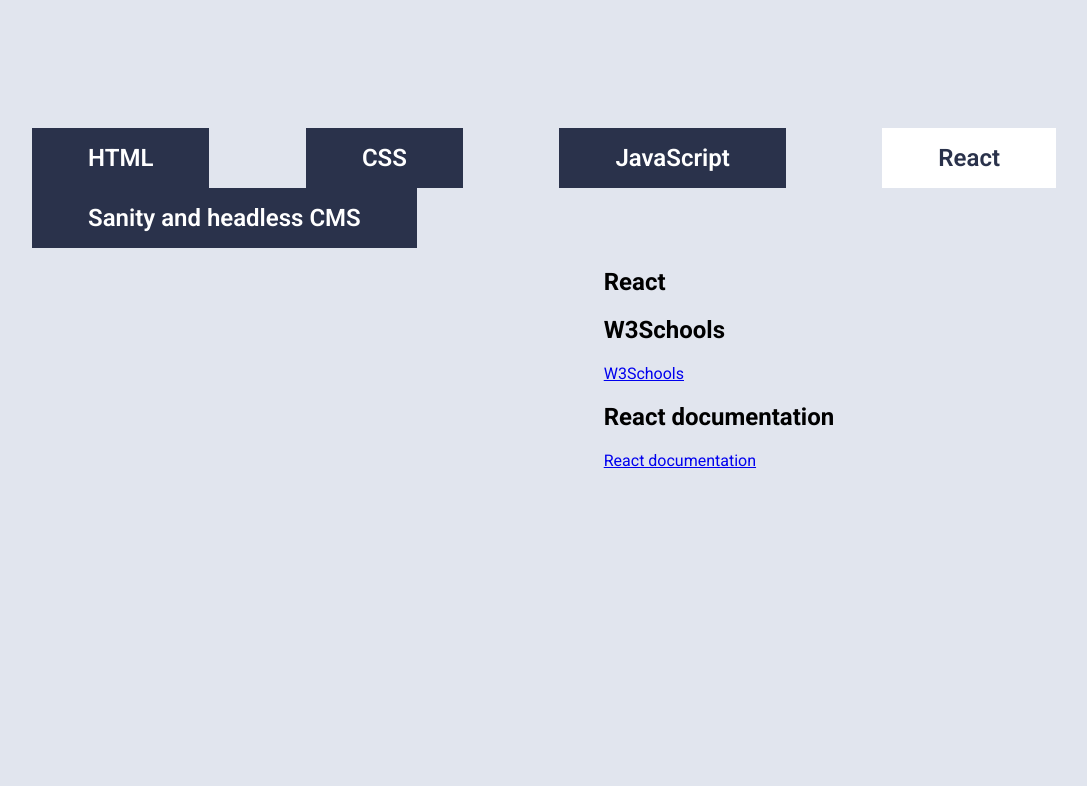
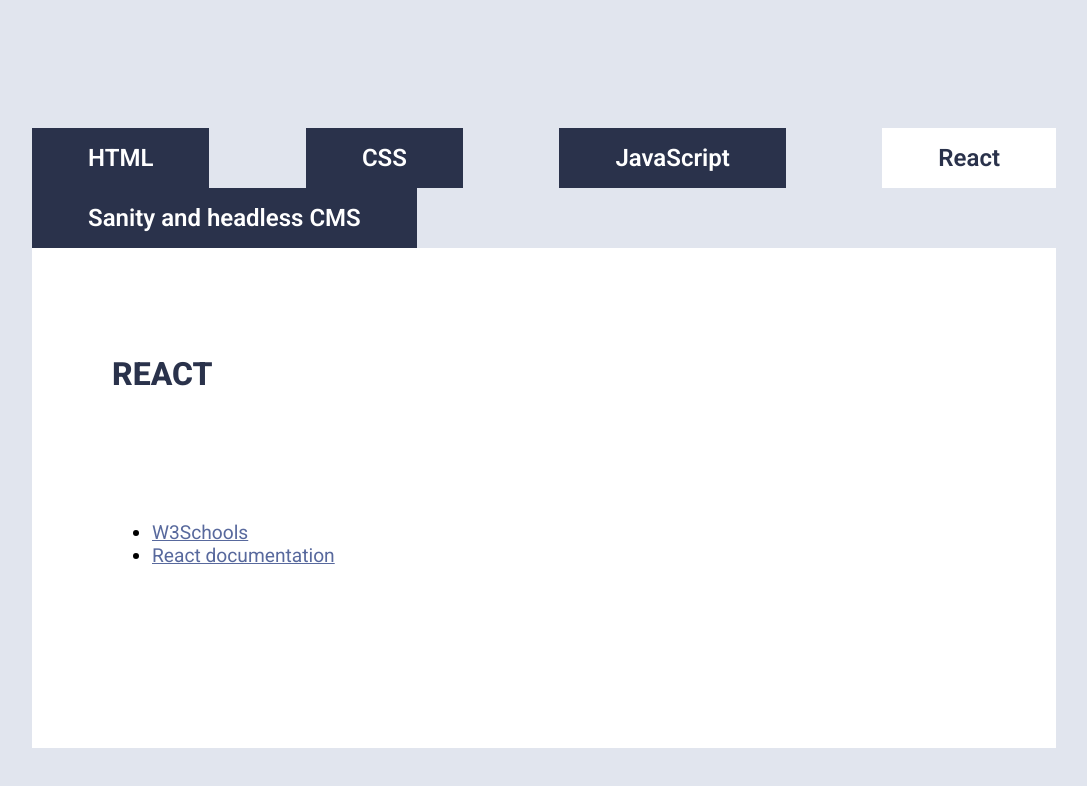
Before and after one commit to Stian3Ds/uin25ak2_resourceapp_stiam, a React (Vite) app: page /react in a window 1280 px wide. Shown: the top 786 px of the page, without its empty margins (96-1183 px from the left). Built offline with nearby package versions, Linux system fonts and the light colour scheme.

Commit message:
feil er forbedret

```diff
--- a/src/App.jsx
+++ b/src/App.jsx
@@ -1,5 +1,4 @@
-import React from 'react'
-import { Routes, Route, } from 'react-router-dom'
+import { Routes, Route, Navigate } from 'react-router-dom'
 import Layout from './components/Layout'
 import Resources from './components/Resources'
 import '../src/styles/style.scss'
@@ -8,12 +7,12 @@
   return (
         <Layout>
           <Routes>
-            <Route path="/html" element={<Resources category="HTML" />} />
-            <Route path="/css" element={<Resources category="CSS" />} />
-            <Route path="/javascript" element={<Resources category="JavaScript" />} />
-            <Route path="/react" element={<Resources category="React" />} />
-            <Route path="/sanity" element={<Resources category="Sanity and headless CMS" />} />
-            <Route path="*" element={<Resources category="HTML" />} />
+            <Route path="/" element={<Navigate to="/html" />} />
+            <Route path="/html" element={<Resources category="html" />} />
+            <Route path="/css" element={<Resources category="css" />} />
+            <Route path="/javascript" element={<Resources category="javascript" />} />
+            <Route path="/react" element={<Resources category="react" />} />
+            <Route path="/sanity" element={<Resources category="sanity" />} />
           </Routes>
         </Layout>
   )
--- a/src/components/Layout.jsx
+++ b/src/components/Layout.jsx
@@ -1,4 +1,3 @@
-import React from "react"
 import Nav from '../components/Nav'
 import PageTitle from '../components/PageTitle'
 
@@ -9,8 +8,10 @@
             <Nav />
         </header>
         <main>
-            <PageTitle />
-            {children}
+            <article>
+                <PageTitle />
+                {children}
+            </article>
         </main>
         </>
     )
--- a/src/components/Resources.jsx
+++ b/src/components/Resources.jsx
@@ -1,32 +1,30 @@
-import React from "react"
 import dataFromSchool from '../course_file/ressurser';
 
 export default function Resources({ category }) {
 
+    const correctCategory = category === 'sanity' ? 'headless-cms' : category
+
     const dataWanted = dataFromSchool.filter(
-        (resource) => resource.category === category.toLowerCase()
+        resource => resource.category.toLowerCase() === correctCategory.toLowerCase()
 
     )
     console.log(dataWanted)
 
     return (
 
-        <section>
-        <h1>{category}</h1>
-        {dataWanted.length ? (
-          dataWanted.map((resource, index) => (
-            <article key={index}>
-              <h2>{resource.title}</h2>
-              <p>
-                <a href={resource.url} target="_blank" > {resource.title}
-                </a>
-              </p>
-            </article>
-          ))
-        ) : (
-          <p>{category}</p>
-        )}
-      </section>
+        <>
+        <h2>{category.toUpperCase()}</h2>
+            <ul>
+                {dataWanted.map((resource, index) => (
+                <li key={index}>
+                    <a href={resource.url} target="_blank">
+                    {resource.title}
+                    </a>
+                </li>
+                ))}
+            </ul>
+
+      </>
 
     )
 }
--- a/src/styles/style.scss
+++ b/src/styles/style.scss
@@ -59,17 +59,19 @@
     flex-wrap: wrap;
     justify-content: space-evenly;
 
-    #listResources {
-        display: flex;
-        flex-wrap: wrap;
-        width: 80%;
-        height: 500px;
-        background-color: var(--white);
+
+
 
         article {
             padding: 5rem;
+            display: flex;
+            flex-wrap: wrap;
+            width: 80%;
+            height: 500px;
+            background-color: var(--white);
 
             h2 {
+                width: 100%;
                 color: var(--dark-blue);
                 font-size: 2rem;
                 font-weight: 800;
@@ -88,8 +90,3 @@
             }
         }
     }
-
-
-
-
-}
```
